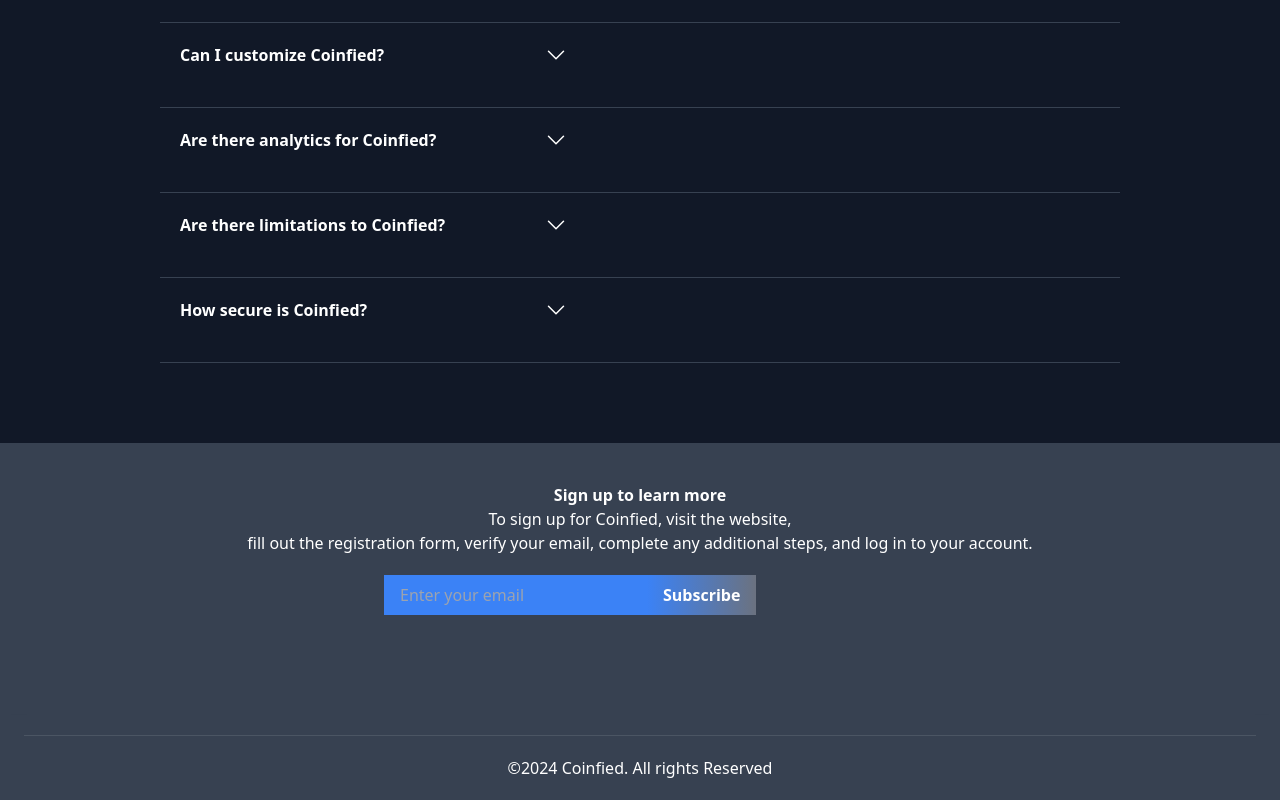
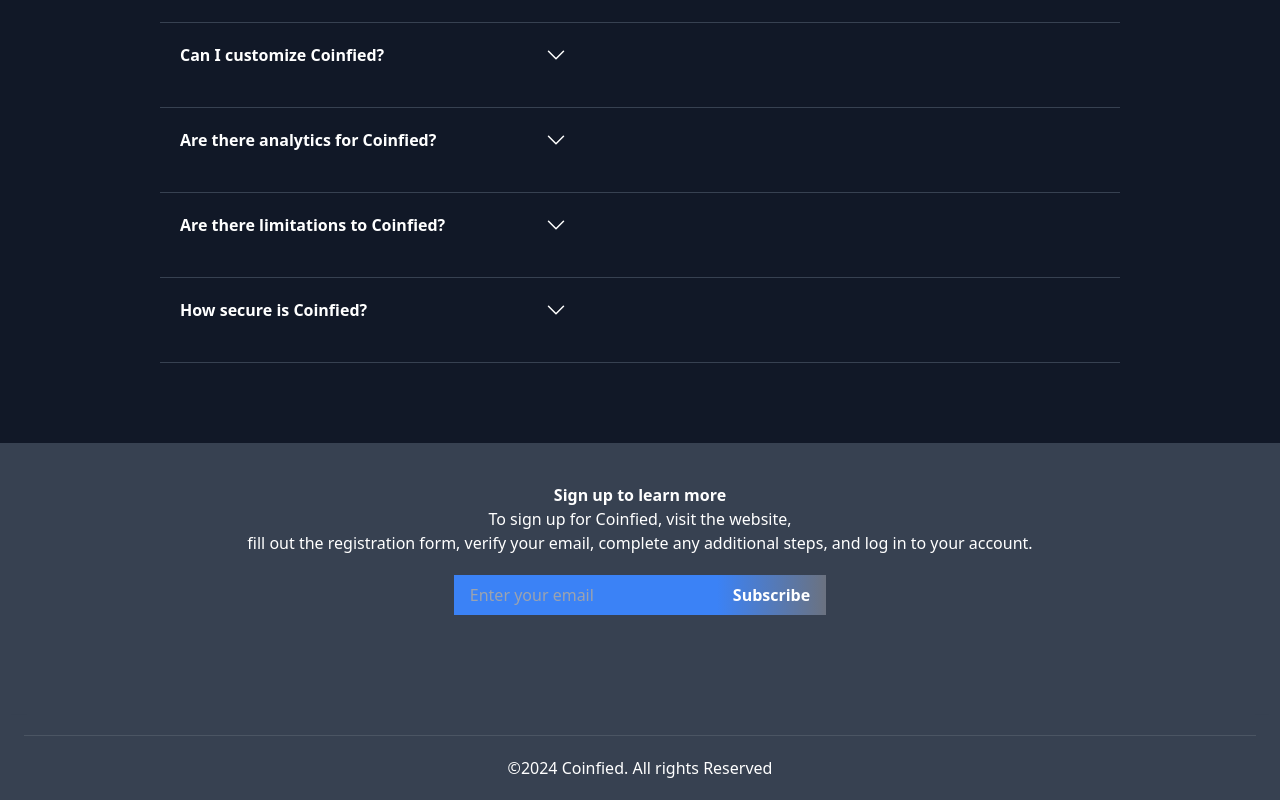
Before and after one commit to patrickiyiakimo/Coinfied-2024, a React (Create React App) app: page / in a window 1280 px wide. Shown: the part 2901-3701 px from the top of the page. Built offline with nearby package versions, Linux system fonts and the light colour scheme; no server answers.

Commit message:
added some changes

```diff
--- a/src/components/Footer.jsx
+++ b/src/components/Footer.jsx
@@ -50,7 +50,7 @@
           fill out the registration form, verify your email, complete any
           additional steps, and log in to your account.
         </p>
-        <div className=" md:justify-center md:items-center whitespace-nowrap">
+        <div className="justify-center md:mr-96 items-center whitespace-nowrap md:flex ">
           <input
             onChange={handleEmailChange}
             type="email"
--- a/src/components/Navbar.jsx
+++ b/src/components/Navbar.jsx
@@ -10,7 +10,7 @@
 
   return (
     <div className="sticky top-0 z-10 w-full">
-      <div className="bg-gray-900 shadow-lg text-white text-sm py-1 font-Gill fixed w-full">
+      <div className="bg-gray-900 shadow-lg text-white text-sm py-1 font-Gill fixed w-full ">
         <ul className="flex-col flex space-y-4 md:space-y-0 space-x-4 mb-10 md:mb-0 ">
           {/* Menu button for mobile */}
           <button
```
